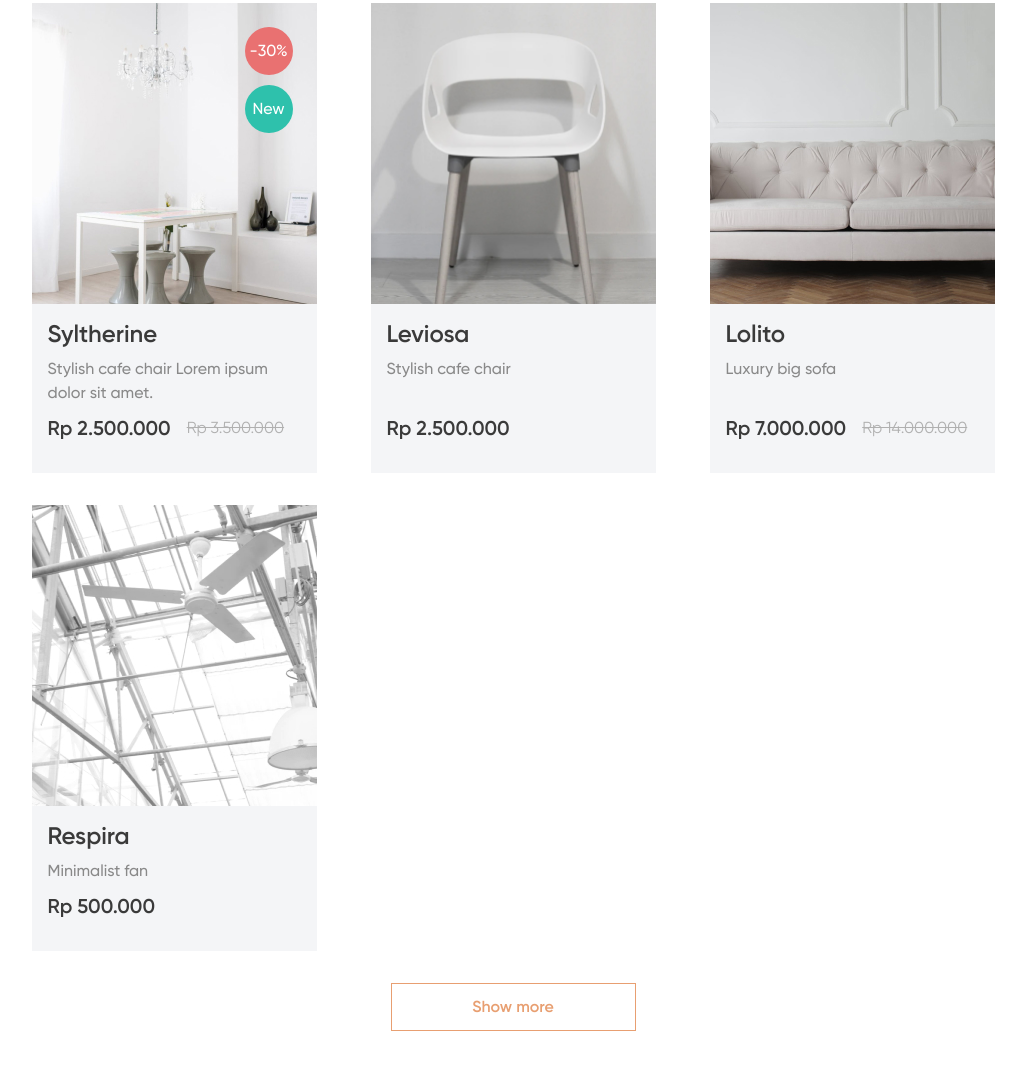
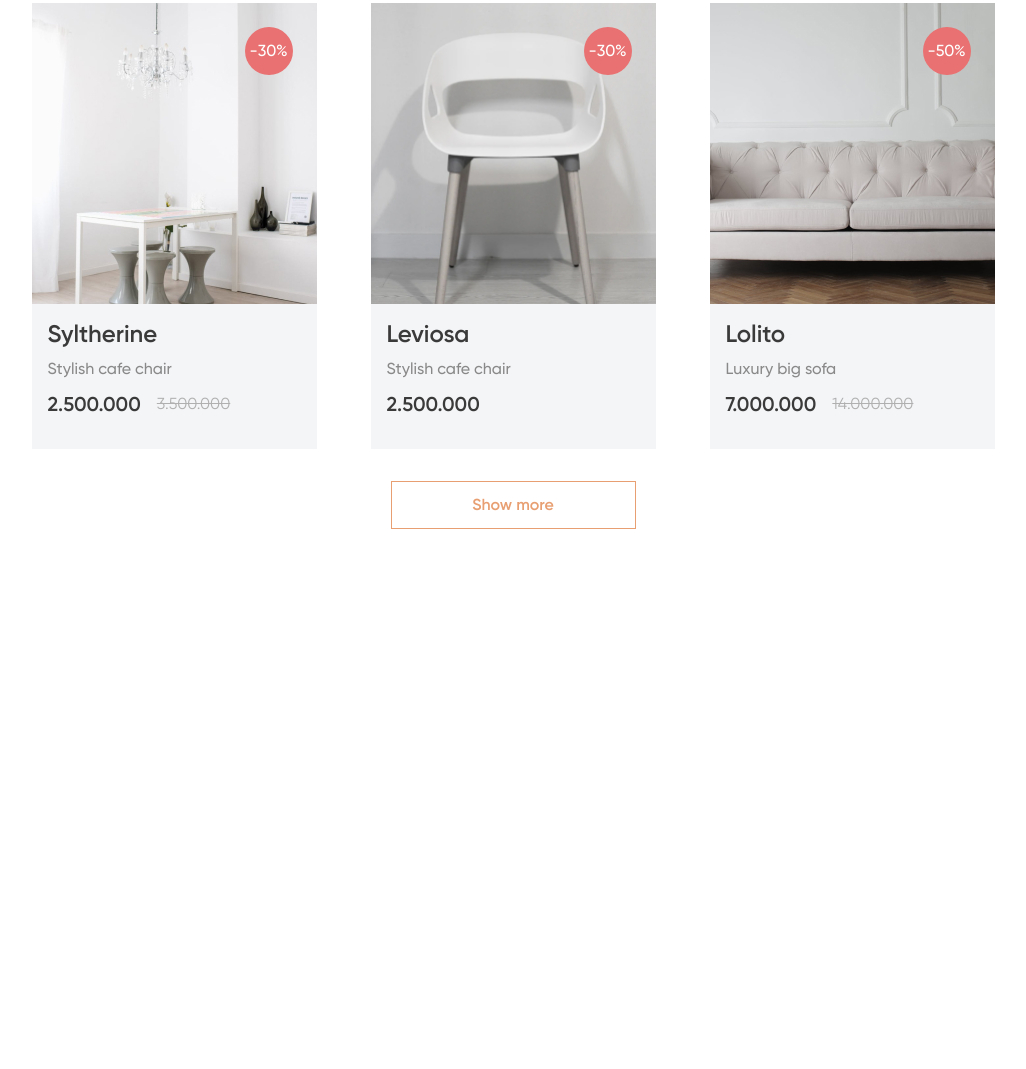
Before and after one commit to joyscript/Furniture, a website with bundled scripts: page src/index.html in a window 1280 px wide. Shown: the part 1067-2136 px from the top of the page, without its empty margins (127-1153 px from the left). After the commit the page ends 1640 px from the top, so only its background shows below. Built offline with nearby package versions, Linux system fonts and the light colour scheme.

Commit message:
feat: add Product.js and products.js

```diff
--- a/src/index.html
+++ b/src/index.html
@@ -148,73 +148,9 @@
         <div class="prod-section__wrapper">
           <h2 class="prod-section__title">Our products</h2>
           <div class="products">
-            <div class="product">
-              <div class="product__image">
-                <img src="img/products/01.jpg" alt="Product" />
-              </div>
-              <div class="product__content">
-                <h4 class="product__title">Syltherine</h4>
-                <p class="product__desc">Stylish cafe chair Lorem ipsum dolor sit amet.</p>
-                <div class="product__prices">
-                  <span class="product__new-price">Rp 2.500.000</span>
-                  <span class="product__old-price">Rp 3.500.000</span>
-                </div>
-              </div>
-              <div class="product__labels">
-                <div class="product__label product__label_sale">-30%</div>
-                <div class="product__label product__label_new">New</div>
-              </div>
-            </div>
-            <div class="product">
-              <div class="product__image">
-                <img src="img/products/02.jpg" alt="Product" />
-              </div>
-              <div class="product__content">
-                <h4 class="product__title">Leviosa</h4>
-                <p class="product__desc">Stylish cafe chair</p>
-                <div class="product__prices">
-                  <span class="product__new-price">Rp 2.500.000</span>
-                  <span class="product__old-price"></span>
-                </div>
-              </div>
-
-              <div class="product__popup">
-                <button class="product__button button button_white">Add to cart</button>
-                <div class="product__actions">
-                  <button class="product__share-btn icon-share">Share</button>
-                  <button class="product__share-btn icon-heart">Like</button>
-                </div>
-              </div>
-            </div>
-            <div class="product">
-              <div class="product__image">
-                <img src="img/products/03.jpg" alt="Product" />
-              </div>
-              <div class="product__content">
-                <h4 class="product__title">Lolito</h4>
-                <p class="product__desc">Luxury big sofa</p>
-                <div class="product__prices">
-                  <span class="product__new-price">Rp 7.000.000</span>
-                  <span class="product__old-price">Rp 14.000.000</span>
-                </div>
-              </div>
-            </div>
-            <div class="product">
-              <div class="product__image">
-                <img src="img/products/04.jpg" alt="Product" />
-              </div>
-              <div class="product__content">
-                <h4 class="product__title">Respira</h4>
-                <p class="product__desc">Minimalist fan</p>
-                <div class="product__prices">
-                  <span class="product__new-price">Rp 500.000</span>
-                  <span class="product__old-price"></span>
-                </div>
-              </div>
-            </div>
+            <!-- ! This content is generated by JS -->
           </div>
           <button class="prod-section__button button button_bordered">Show more</button>
-        </div>
       </section>
     </main>
   </body>
--- a/src/js/index.js
+++ b/src/js/index.js
@@ -1,9 +1,11 @@
 import { headerClickHandler } from './modules/header.js';
 import { changeHeader } from './modules/header.js';
 import { swiper } from './modules/swiper.js';
+import { productsHandler } from './modules/products.js';
 
 changeHeader();
 
 window.addEventListener('load', () => {
   headerClickHandler();
+  productsHandler();
 });
--- /dev/null
+++ b/src/js/modules/Product.js
@@ -0,0 +1,54 @@
+export class Product {
+  constructor({ id, title, text, labels, image, price, priceOld, shareUrl, likeUrl }) {
+    this.id = id;
+    this.title = title;
+    this.text = text;
+    this.labels = labels;
+    this.image = image;
+    this.price = price;
+    this.priceOld = priceOld;
+    this.shareUrl = shareUrl;
+    this.likeUrl = likeUrl;
+  }
+
+  generateArticle() {
+    let template = '';
+    let article = document.createElement('article');
+    article.className = 'product';
+
+    article.setAttribute('data-id', this.id);
+
+    if (this.image) template += ` <div class="product__image"><img src="img/products/${this.image}" alt="Product" />`;
+    template += `</div>`;
+
+    template += `<div class="product__content">`;
+    if (this.title) template += `<h4 class="product__title">${this.title}</h4>`;
+    if (this.text) template += `<p class="product__text">${this.text}</p>`;
+    if (this.price) {
+      template += `<div class="product__prices"><span class="product__price">${this.price}</span>`;
+      if (this.priceOld) template += `<span class="product__price product__price_old">${this.priceOld}</span>`;
+      template += `</div>`;
+    }
+    template += `</div>`;
+
+    if (this.labels && this.labels.length) {
+      template += `<div class="product__labels">`;
+      this.labels.forEach((item) => {
+        template += `<div class="product__label product__label_${item.type}">${item.value}</div>`;
+      });
+      template += `</div>`;
+    }
+
+    template += `
+      <div class="product__actions">
+        <button class="product__button button button_white">Add to cart</button>
+        <div class="product__links">
+          <a href="${this.shareUrl}" class="product__link icon-share">Share</a>
+          <a href="${this.likeUrl}" class="product__link icon-heart">Like</a>
+        </div>
+      </div>`;
+
+    article.innerHTML = template;
+    return article;
+  }
+}
--- /dev/null
+++ b/src/js/modules/products.js
@@ -0,0 +1,32 @@
+import { Product } from './Product.js';
+import { fetchData } from './services.js';
+
+export const productsHandler = async () => {
+  const container = document.querySelector('.products');
+  const showMoreBtn = document.querySelector('.prod-section__button');
+  let articles = [];
+
+  let cardsQuantity = 4;
+  if (window.innerWidth < 1300 && window.innerWidth >= 1024) cardsQuantity = 3;
+
+  const renderArticles = () => {
+    for (let i = 0; i < cardsQuantity; i++) {
+      if (!articles[i]) break;
+      container.insertAdjacentElement('beforeend', articles[i]);
+    }
+    articles.splice(0, cardsQuantity);
+    if (!articles.length) showMoreBtn.remove();
+  };
+
+  try {
+    const data = await fetchData('./json/products.json');
+    data.forEach((item) => articles.push(new Product(item).generateArticle()));
+    renderArticles();
+    showMoreBtn.addEventListener('click', () => renderArticles());
+  } catch (err) {
+    console.error(err.message);
+    showMoreBtn.remove();
+    const message = `<p class="products__error">Sorry, something went wrong. Products cannot be displayed. Please try again later.</p>`;
+    document.querySelector('.prod-section__wrapper').insertAdjacentHTML('beforeend', message);
+  }
+};
--- a/src/js/modules/services.js
+++ b/src/js/modules/services.js
@@ -10,3 +10,23 @@ const lockBody = () => {
     header.style = '';
   }
 };
+
+// ---------------------------------------
+
+export const fetchData = async (url, method, data) => {
+  let res;
+
+  if (method == 'POST') {
+    res = await fetch(url, {
+      method: method,
+      body: data,
+      headers: { 'Content-type': 'application/json' },
+    });
+  } else {
+    res = await fetch(url);
+  }
+
+  if (!res.ok) throw new Error(`Ошибка запроса по адресу ${url}, статус: ${res.status}`);
+
+  return await res.json();
+};
--- a/src/json/products.json
+++ b/src/json/products.json
@@ -1,11 +1,78 @@
+[
   {
-	"products": [
+    "id": 1,
+    "url": "#",
+    "title": "Syltherine",
+    "text": "Stylish cafe chair",
+    "labels": [
+      {
+        "type": "sale",
+        "value": "-30%"
+      }
+    ],
+    "image": "01.jpg",
+    "price": "2.500.000",
+    "priceOld": "3.500.000",
+    "shareUrl": "",
+    "likeUrl": ""
+  },
+  {
+    "id": 2,
+    "url": "#",
+    "title": "Leviosa",
+    "text": "Stylish cafe chair",
+    "labels": [
+      {
+        "type": "sale",
+        "value": "-30%"
+      }
+    ],
+    "image": "02.jpg",
+    "price": "2.500.000",
+    "priceOld": "",
+    "shareUrl": "",
+    "likeUrl": ""
+  },
+  {
+    "id": 3,
+    "url": "#",
+    "title": "Lolito",
+    "text": "Luxury big sofa",
+    "labels": [
+      {
+        "type": "sale",
+        "value": "-50%"
+      }
+    ],
+    "image": "03.jpg",
+    "price": "7.000.000",
+    "priceOld": "14.000.000",
+    "shareUrl": "",
+    "likeUrl": ""
+  },
+  {
+    "id": 4,
+    "url": "#",
+    "title": "Respira",
+    "text": "Minimalist fan",
+    "labels": [
+      {
+        "type": "new",
+        "value": "New"
+      }
+    ],
+    "image": "04.jpg",
+    "price": "500.000",
+    "priceOld": "",
+    "shareUrl": "",
+    "likeUrl": ""
+  },
   {
     "id": 5,
     "url": "#",
     "title": "Grifo",
     "text": "Night lamp",
-			"labels": "",
+    "labels": [],
     "image": "05.jpg",
     "price": "1.500.000",
     "priceOld": "",
@@ -66,6 +133,73 @@
     "priceOld": "",
     "shareUrl": "",
     "likeUrl": ""
+  },
+  {
+    "id": 9,
+    "url": "#",
+    "title": "Snow",
+    "text": "Minimalist white table",
+    "labels": [
+      {
+        "type": "new",
+        "value": "New"
+      }
+    ],
+    "image": "09.jpg",
+    "price": "700.000",
+    "priceOld": "",
+    "shareUrl": "",
+    "likeUrl": ""
+  },
+  {
+    "id": 10,
+    "url": "#",
+    "title": "Lagom",
+    "text": "Modern wall clock",
+    "labels": [
+      {
+        "type": "new",
+        "value": "New"
+      }
+    ],
+    "image": "10.jpg",
+    "price": "300.000",
+    "priceOld": "",
+    "shareUrl": "",
+    "likeUrl": ""
+  },
+  {
+    "id": 11,
+    "url": "#",
+    "title": "Heaven",
+    "text": "Beautiful set of vases",
+    "labels": [
+      {
+        "type": "new",
+        "value": "New"
+      }
+    ],
+    "image": "11.jpg",
+    "price": "450.000",
+    "priceOld": "",
+    "shareUrl": "",
+    "likeUrl": ""
+  },
+  {
+    "id": 12,
+    "url": "#",
+    "title": "Harmony",
+    "text": "Pure white candles",
+    "labels": [
+      {
+        "type": "new",
+        "value": "New"
+      }
+    ],
+    "image": "12.jpg",
+    "price": "100.000",
+    "priceOld": "",
+    "shareUrl": "",
+    "likeUrl": ""
   }
 ]
-}
--- a/src/scss/main/_products.scss
+++ b/src/scss/main/_products.scss
@@ -35,9 +35,8 @@
   display: flex;
   flex-direction: column;
   width: 285px;
-  cursor: pointer;
   @include hov {
-    .product__popup {
+    .product__actions {
       @include show;
     }
   }
@@ -65,15 +64,14 @@
   margin-top: auto;
 }
 
-.product__new-price {
+.product__price {
   @include font(20px, 1.5, 600, $color-title);
   white-space: nowrap;
-}
 
-.product__old-price {
-  @include font(16px, 1.5, 400, $color-gray-md);
-  text-decoration: line-through;
-  white-space: nowrap;
+  &_old {
+    @include font(16px, 1.5, 400, $color-gray-md);
+    text-decoration: line-through;
+  }
 }
 
 .product__labels {
@@ -103,7 +101,7 @@
 
 // ---------------------
 
-.product__popup {
+.product__actions {
   position: absolute;
   top: 0;
   left: 0;
@@ -116,7 +114,6 @@
   padding: 20px;
   background: rgba(58, 58, 58, 0.7);
   transition: all 0.5s;
-  cursor: auto;
   @include hide;
 }
 
@@ -127,20 +124,27 @@
   }
 }
 
-.product__actions {
-  display: flex;
-  gap: 28px;
-}
-
-.product__share-btn {
+.product__link {
   padding: 10px;
   color: $color-light;
   font-weight: 600;
   transition: all 0.3s;
+  cursor: pointer;
   &:before {
     margin-right: 8px;
+  }
+  &:first-child {
+    margin-right: 30px;
   }
   @include hov {
     color: $color-prim;
   }
 }
+
+// --------------------------
+
+.products__error {
+  font-size: 22px;
+  text-align: center;
+  color: $color-prim;
+}
```
Also changed, not shown: src/css/style.css, src/img/products/09.jpg (added), src/img/products/10.jpg (added), src/img/products/11.jpg (added), src/img/products/12.jpg (added), 1 other file. Lines whose indentation alone changed are shown as unchanged.
